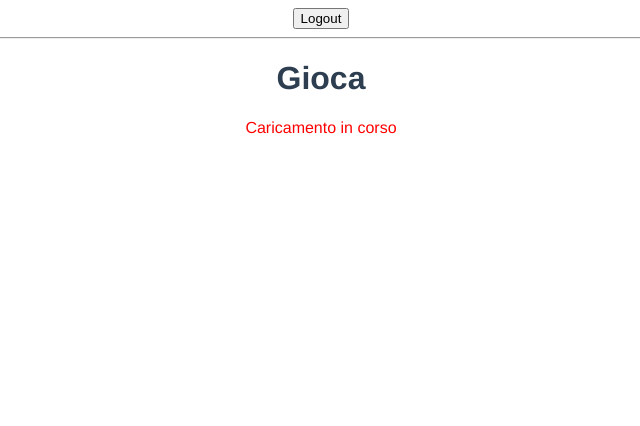
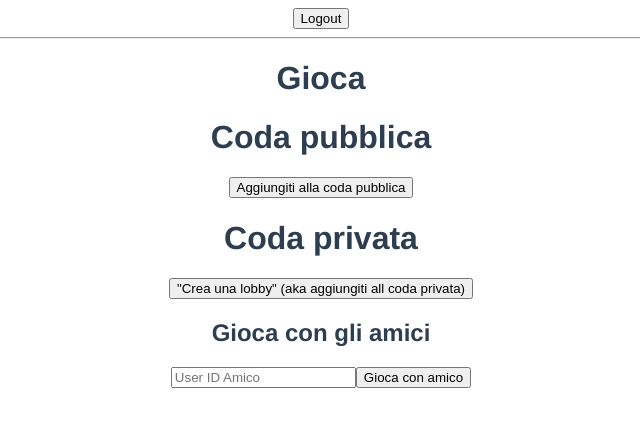
Before and after one commit to BiagioeCarmine/morra-test-vue, a Vue app: page / in a window 1280 px wide. Shown: the top 426 px of the page, without its empty margins (319-959 px from the left). Built offline with nearby package versions, Linux system fonts and the light colour scheme; no server answers; sample sign-in values are in the browser's storage.

Commit message:
aggiornamento frontend di test, non ancora finita
Signed-off-by: Carmine Zaccagnino <carmine@carminezacc.com>

```diff
--- a/src/backend.ts
+++ b/src/backend.ts
@@ -27,6 +27,58 @@ export default {
         console.log(res);
         return {data: res.data, status: res.status};
     },
+    async addToPublicQueue(jwt: string) {
+        const res = await axios.post(
+            `https://morra.carminezacc.com/mm/queue`,'type=public',
+            {
+                headers: {
+                    "Authorization": "Bearer "+jwt
+                }
+            }
+        );
+        console.log(res);
+        return {data: res.data, status: res.status};
+
+    },
+    async getQueueStatus(jwt: string) {
+        const res = await axios.get(
+            `https://morra.carminezacc.com/mm/queue_status`,
+            {
+                headers: {
+                    "Authorization": "Bearer "+jwt
+                }
+            }
+        );
+        console.log(res);
+        return {data: res.data, status: res.status};
+
+    },
+    async addToPrivateQueue(jwt: string) {
+
+        const res = await axios.post(
+            `https://morra.carminezacc.com/mm/queue`,'type=private',
+            {
+                headers: {
+                    "Authorization": "Bearer "+jwt
+                }
+            }
+        );
+        console.log(res);
+        return {data: res.data, status: res.status};
+    },
+    async playWithFriend(userid: string, jwt: string) {
+        const res = await axios.post(
+            `https://morra.carminezacc.com/mm/play_with_friend`,
+            "user="+userid,
+            {
+                headers: {
+                    "Authorization": "Bearer "+jwt
+                }
+            }
+        );
+        console.log(res);
+        return {data: res.data, status: res.status};
+    },
     async setMove(hand: string, prediction: string, matchid: string, jwt: string) {
         const res = await axios.post(
             `https://morra.carminezacc.com/matches/${matchid}/move`,
@@ -40,5 +92,11 @@ export default {
         );
         console.log(res);
         return {data: res.data, status: res.status};
+    },
+    async getMove(matchid: string) {
+        const res = await axios.get(
+            `https://morra.carminezacc.com/matches/${matchid}/move`,
+
+        )
     }
 }
--- a/src/views/Home.vue
+++ b/src/views/Home.vue
@@ -1,7 +1,6 @@
 <template>
   <div class="home">
     <h1>Gioca</h1>
-    <div v-if="connected">
       <div v-if="waiting">
         <h1 style="color: green">Sei in attesa. Abbi pazienza.</h1>
         <span v-if="inPrivateQueue">User ID: {{ userId }}</span>
@@ -18,13 +17,11 @@
           <button>Gioca con amico</button>
         </form>
       </div>
-    </div>
-    <span v-else style="color: red">Caricamento in corso</span>
   </div>
 </template>
 
 <script>
-import {io} from "socket.io-client";
+import backend from "../backend";
 
 export default {
   name: "Home",
@@ -48,42 +45,54 @@ export default {
     }
 
     console.log("non andiamo al login");
-    this.socket = io("https://morra.carminezacc.com/mm", { transports: ["websocket"] });
-
-    this.socket.on("match created", data => {
-      location.href = "/#/play?match="+data
-    });
-
 
     this.token = token
     this.userId = JSON.parse(atob(token.split(".")[1])).id;
 
-    this.socket.on("connect", () => {this.connected = true})
 
   },
   methods: {
-    addToPublicQueue() {
-      this.socket.emit("queue", this.token, data => {
-        if(data == "OK") {
-          this.waiting = true;
-        } else alert(data);
-      });
+    playMatch(id) {
+      location.href = `/#/play?match=${id}`
+    },
+    async pollForMatches() {
+      let res = await backend.getQueueStatus(this.token);
+      if(res.status == 201) {
+        this.playMatch(res.data.match);
+      } else if(res.status == 200) {
+        let pollTime = new Date(res.data.pollBefore);
+        setTimeout(() =>  {this.pollForMatches()}, pollTime.getTime()-Date.now());
+      } else {
+        console.log(`stato sconosciuto: ${res.status}: ${res.data}`);
+      }
+    },
+    async addToPublicQueue() {
+      let res = await backend.addToPublicQueue(this.token);
+      if(res.status == 201) {
+        this.playMatch(res.data.match);
+      } else if(res.status == 200) {
+        this.waiting = true;
+        let pollTime = new Date(res.data.pollBefore);
+        setTimeout(() =>  {this.pollForMatches()}, pollTime.getTime()-Date.now());
+      } else {
+        console.log(`stato sconosciuto: ${res.status}: ${res.data}`);
+      }
 
     },
-    addToPrivateQueue() {
-      this.socket.emit("private_queue", this.token, data => {
-        if(data == "OK") {
-          this.waiting = true;
-          this.inPrivateQueue = true;
-        } else alert(data);
-      });
+    async addToPrivateQueue() {
+      let res = await backend.addToPublicQueue(this.token);
+      this.waiting = true;
+      this.inPrivateQueue = true;
+      let pollTime = new Date(res.data.pollBefore);
+      setTimeout(() => {this.pollForMatches()}, pollTime.getTime()-Date.now());
     },
-    playWithFriend() {
-      this.socket.emit("play_with_friend", this.token, this.friendId, data => {
-        if(data != "OK") {
-          alert(data);
-        }
-      });
+    async playWithFriend() {
+      try {
+        let res = await backend.playWithFriend(this.friendId, this.token);
+        this.playMatch(res.data.match);
+      } catch(e) {
+        alert("l'utente selezionato non è online");
+      }
     }
   }
 }
```
